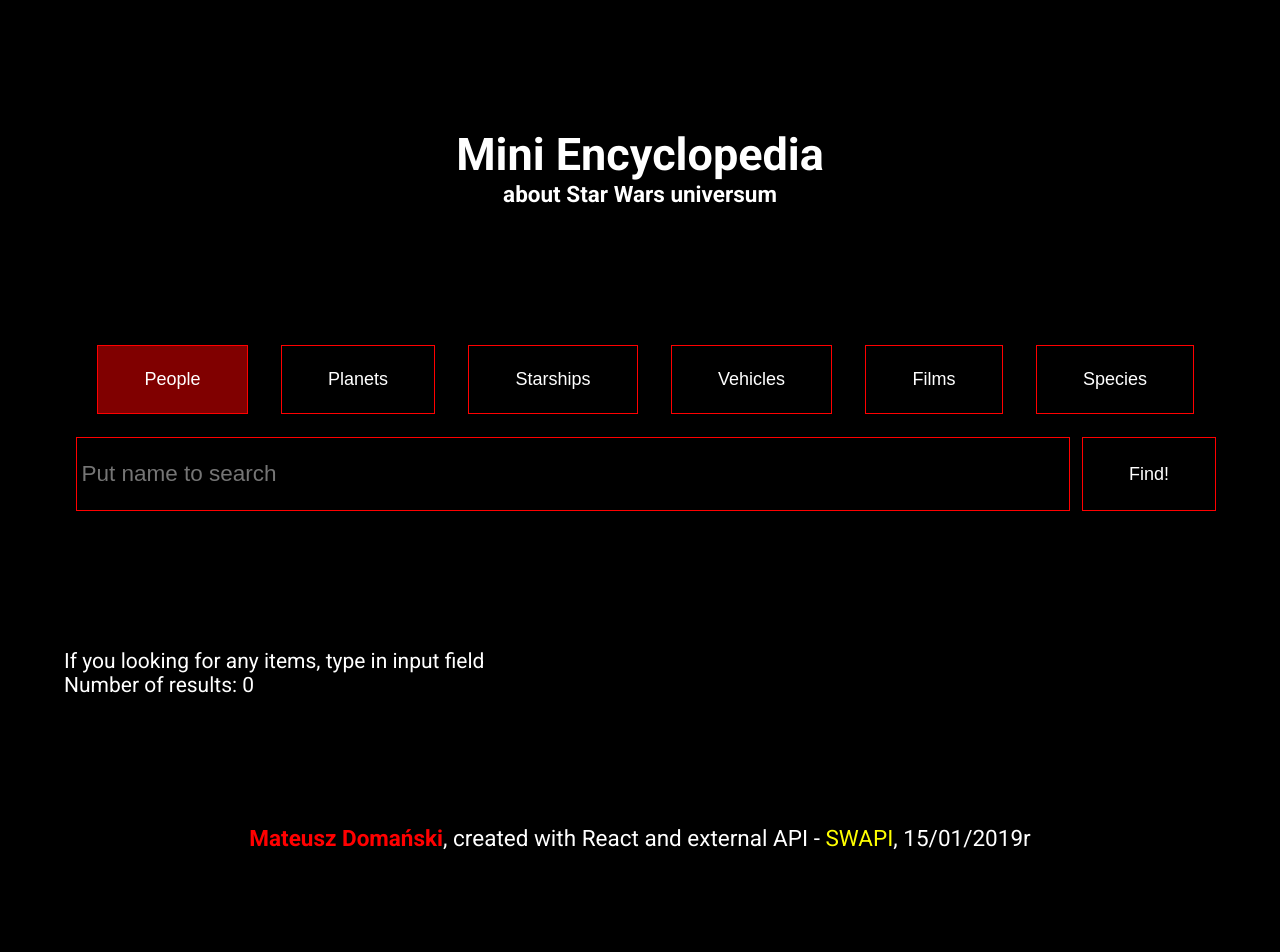
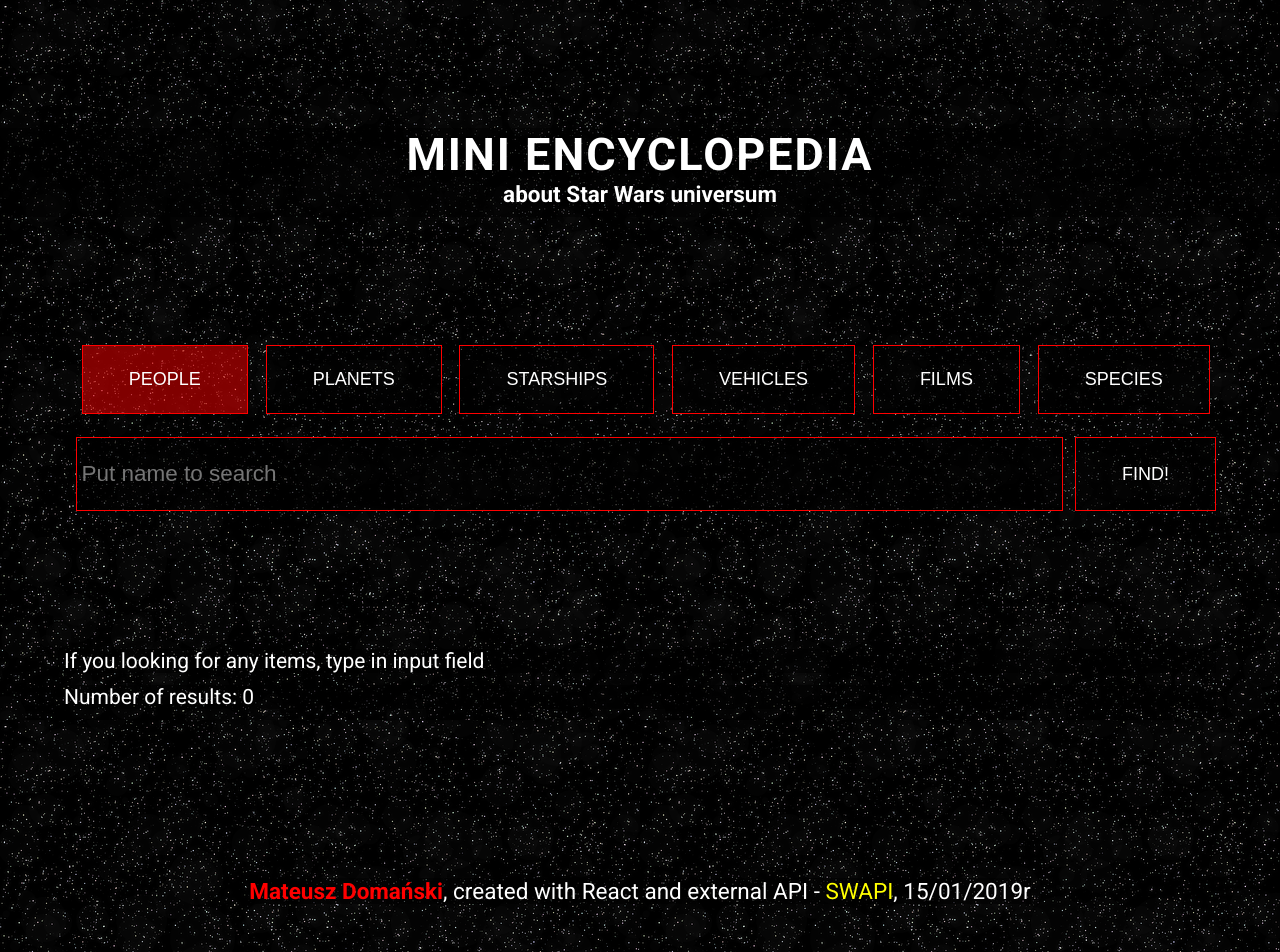
Before and after one commit to doman89/my_first_react_project, a React (Create React App) app: page / in a window 1280 px wide. Shown: the top 952 px of the page. Built offline with nearby package versions, Linux system fonts and the light colour scheme.

Commit message:
Little changed design - added some styles, and fixed 2 components (double nested li elements).

```diff
--- a/src/components/PeopleLiElement.js
+++ b/src/components/PeopleLiElement.js
@@ -14,6 +14,6 @@
             <p>Hair color: {props.responseData.hair_color}</p>
         </>
     );
-}
+};
 
 export default PeopleLiElement;
--- a/src/components/PlanetsLiElement.js
+++ b/src/components/PlanetsLiElement.js
@@ -3,7 +3,7 @@
 
 const PlanetsLiElement = props => {
     return (
-      <li>
+      <>
           <h1>{props.responseData.name}</h1>
           <p>Climate: {props.responseData.climate}</p>
           <p>Diameter: {props.responseData.diameter}</p>
@@ -13,7 +13,7 @@
           <p>Population: {props.responseData.population}</p>
           <p>Surface water: {props.responseData.surface_water}</p>
           <p>Terrain: {props.responseData.terrain}</p>
-      </li>
+      </>
     );
 };
 
--- a/src/components/ResultViewer.js
+++ b/src/components/ResultViewer.js
@@ -13,11 +13,11 @@
 
     return (
         <div onClick={() => handleOnClick(props)}>
-            <p>{props.getAlreadyNameItem ?
+            <p className={'searchingInfo'}>{props.getAlreadyNameItem ?
                 `You looking for ${props.getAlreadyNameItem} item in ${props.getTypeItem} field.` :
                 `If you looking for any items, type in input field`}
             </p>
-            <p>Number of results: {props.responseData.length ? props.responseData.length : '0'}</p>
+            <p className={'numberOfResults'}>Number of results: {props.responseData.length ? props.responseData.length : '0'}</p>
             <ul>
                 {searchingResult}
             </ul>
--- a/src/components/StarshipsLiElement.js
+++ b/src/components/StarshipsLiElement.js
@@ -19,6 +19,6 @@
             <p>Consumables: {props.responseData.consumables}</p>
         </>
     );
-}
+};
 
 export default StarshipLiElement;
--- a/src/components/VehiclesLiElement.js
+++ b/src/components/VehiclesLiElement.js
@@ -3,7 +3,7 @@
 
 const VehiclesLiElement = props => {
     return (
-        <li>
+        <>
             <h1>{props.responseData.name}</h1>
             <p>Cargo capacity: {props.responseData.cargo_capacity}</p>
             <p>Consumables: {props.responseData.consumables}</p>
@@ -15,7 +15,7 @@
             <p>Model: {props.responseData.model}</p>
             <p>Passengers: {props.responseData.passengers}</p>
             <p>Vehicle class: {props.responseData.vehicle_class}</p>
-        </li>
+        </>
     );
 };
 
--- a/src/index.css
+++ b/src/index.css
@@ -28,10 +28,10 @@
 }
 
 body {
-  -webkit-font-smoothing: antialiased;
-  -moz-osx-font-smoothing: grayscale;
+    -webkit-font-smoothing: antialiased;
+    -moz-osx-font-smoothing: grayscale;
     background-color: black;
-  /*background: url("./graphics/wallpaper_640.jpg");*/
+    background: url("./img/wallpaper_640.png");
 }
 
 #root{
@@ -44,10 +44,14 @@
 }
 
 header h1 {
+    background-color: rgba(0, 0, 0, 0.5);
+    text-transform: uppercase;
     font-size: 3em;
     text-align: center;
+    letter-spacing: 2px;
 }
 header h2 {
+    background-color: rgba(0, 0, 0, 0.5);
     font-size: 1.5em;
     text-align: center;
     padding-bottom: 10px;
@@ -60,6 +64,7 @@
 }
 
 form button {
+    text-transform: uppercase;
     text-align: center;
     background-color: rgba(0,0,0,0.5);
     border: 1px solid red;
@@ -124,13 +129,58 @@
     font-size: 2em;
 }
 .content p {
+    background-color: rgba(0, 0, 0, 0.5);
     font-size: 1.4em;
+}
+
+.searchingInfo {
+    margin-bottom: 1%;
+}
+
+.numberOfResults{
+    margin-bottom: 2%;
+}
+
+ul {
+    display: inline-flex;
+    flex-direction: column;
+    justify-content: space-between;
+    list-style: none;
+}
+
+ul h1 {
+    color: red;
+    text-transform: uppercase;
+    margin-bottom: 1%;
+}
+
+li {
+    margin-bottom: 10%;
+    border-bottom: 1px solid red;
+    padding-bottom: 1%;
+    background-color: rgba(0, 0, 0, 0.5);
+}
+
+li p {
+    padding-bottom: 1%;
+}
+
+li p:last-child{
+    margin-bottom: 3%;
+}
+
+li>*{
+    flex-grow: 0;
 }
 
 footer {
     font-size: 1.5em;
-    margin: 10% 0;
+    margin: 10% auto 5%;
     text-align: center;
+}
+
+footer p{
+    background-color: rgba(0, 0, 0, 0.5);
 }
 
 footer p strong {
```
Also changed, not shown: src/components/LiElement.js (+4 -4 lines), src/img/wallpaper_640.png (added).
